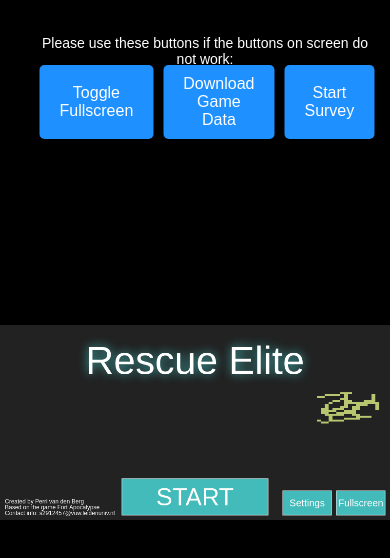
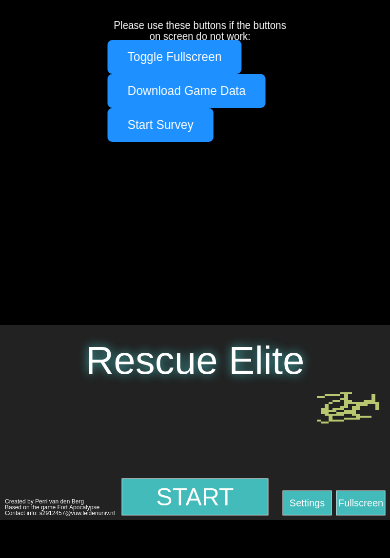
Before and after one commit to PerrivandenBerg/RescueElite, a website: page public/index.html in a window 390 px wide. Drawn offline with Linux system fonts and the light colour scheme.

Commit message:
Hopefully fixed buttons on mobile

```diff
--- a/public/index.html
+++ b/public/index.html
@@ -14,9 +14,9 @@
             <p>Please use these buttons if the buttons on screen do not work:</p>
         </div>
         <div class="button-group">
-            <button id="fullscreenButton" onclick="toggleFullScreen();">Toggle Fullscreen</button>
-            <button id="downloadButton" onclick="handle_download_game_data();">Download Game Data</button>
-            <button id="surveyButton" onclick="handle_fill_in_survey();">Start Survey</button>
+            <button id="fullscreenButton" onpointerdown="toggleFullScreen();">Toggle Fullscreen</button>
+            <button id="downloadButton" onpointerdown="handle_download_game_data();">Download Game Data</button>
+            <button id="surveyButton" onpointerdown="handle_fill_in_survey();">Start Survey</button>
         </div>
     </div>
 
--- a/public/js/application.js
+++ b/public/js/application.js
@@ -197,12 +197,6 @@ canvas.addEventListener("touchstart", (event) => {
 }, { passive: true });
 
 // Buttons in case the canvas is not supported.
-document.getElementById("fullscreenButton").style.display = "block";
-document.getElementById("downloadButton").style.display = "block";
-document.getElementById("surveyButton").style.display = "block";
-const controlsDiv = document.getElementById('controls');
-controlsDiv.style.display = 'flex';
-
 
 function handle_download_game_data() {
     if (!gameData.clickedSurvey) {
@@ -210,6 +204,7 @@ function handle_download_game_data() {
     } else
         download_game_data();
 }
+
 function handle_fill_in_survey() {
     if (gameData.currentLevel < 2) {
         window.alert("Complete some levels first before you open the survey.")
--- a/public/style.css
+++ b/public/style.css
@@ -14,45 +14,40 @@ html, body {
     flex-direction: column;
     justify-content: center;
     align-items: center;
-    overflow: hidden;
 }
-
 
 #controls {
     position: absolute;
-    top: 20px;
+    top: 10px;
     left: 50%;
     transform: translateX(-50%);
-    display: none;
     z-index: 10;
     background-color: rgba(0, 0, 0, 0.7); /* semi-transparent background */
-    padding: 15px 20px;
-    border-radius: 10px;
+    padding: 10px 10px;
+    border-radius: 5px;
     color: white;
     font-family: Arial, sans-serif;
     max-width: 90%;
 }
 .button-text{
-    position:absolute;
-    font-size: 14px;
+    position: absolute;
+    font-size: 10px;
     text-align: center;
 }
 .button-group {
-    margin-top: 30px;
-    display: flex;
+    margin-top: 20px;
     justify-content: center;
     position: relative;
-    gap: 10px;
+    gap: 5px;
 }
 #controls button {
     padding: 10px 20px;
-    font-size: 16px;
+    font-size: 12px;
     border: none;
     border-radius: 5px;
     background-color: #1e90ff;
     color: white;
     cursor: pointer;
-    transition: background-color 0.3s;
 }
 #controls button:hover {
     background-color: #0f78d1;
```
